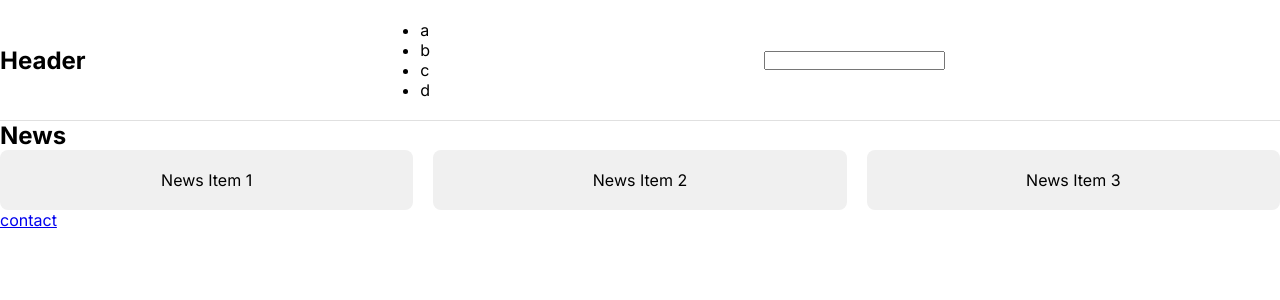
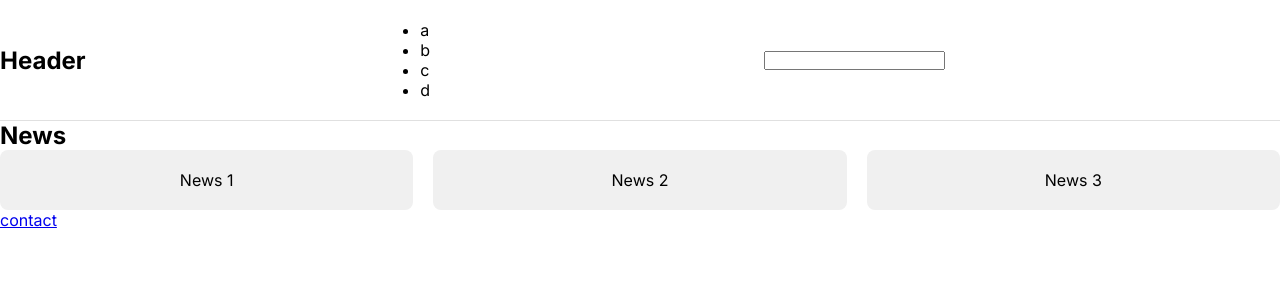
Before and after one commit to u5u5u5u/chinet_hp, a Next.js app: page / in a window 1280 px wide. Shown: the top 300 px of the page. Built offline with nearby package versions, Linux system fonts and the light colour scheme.

Commit message:
[add]item3こ作った#26

```diff
--- a/src/components/News/index.tsx
+++ b/src/components/News/index.tsx
@@ -4,9 +4,9 @@ import styles from "./style.module.scss"; // 正しいインポートパスと
 
 export default function NewsSection() {
   const newsItems = [
-    { id: 1, title: "News Item 1" },
-    { id: 2, title: "News Item 2" },
-    { id: 3, title: "News Item 3" },
+    { id: 1, title: "News 1" },
+    { id: 2, title: "News 2" },
+    { id: 3, title: "News 3" },
   ];
 
   return (
```
